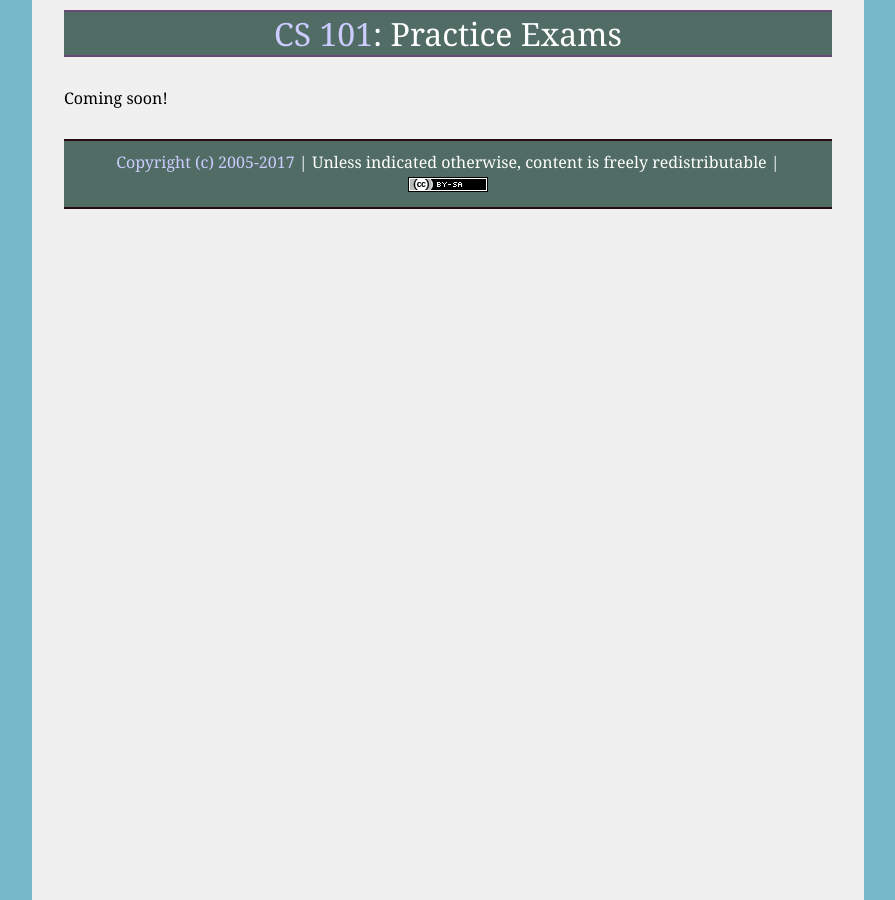
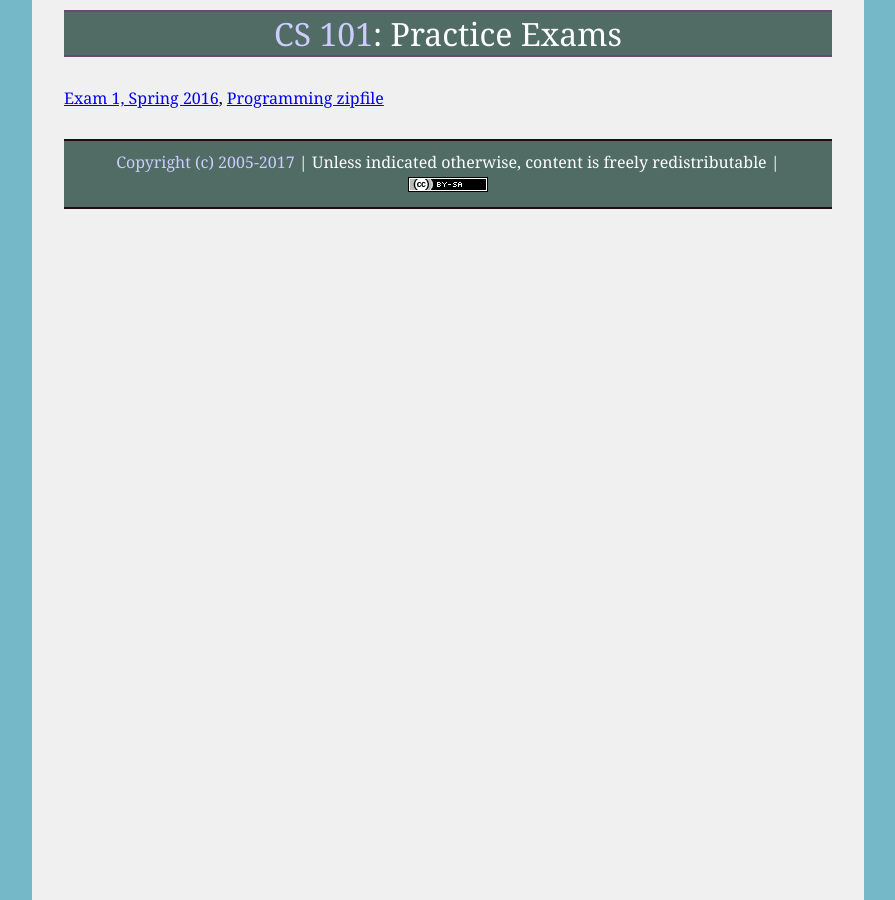
Before and after one commit to ycpcs/cs101-spring2017, a Jekyll site: the page built from practice/index.md, in a window 1280 px wide. Shown: the whole page, without its empty margins (192-1087 px from the left). Built offline with Jekyll 4.4.1, drawn with Linux system fonts in a browser that asks for light colours.

Commit message:
post first practice exam

```diff
--- a/practice/index.md
+++ b/practice/index.md
@@ -3,4 +3,4 @@ layout: default
 title: "Practice Exams"
 ---
 
-Coming soon!
+[Exam 1, Spring 2016](cs101-spring2016-exam01.pdf), [Programming zipfile](CS101_Exam1.zip)
```
Also changed, not shown: index.md (+1 -0 lines), 2 other files.
